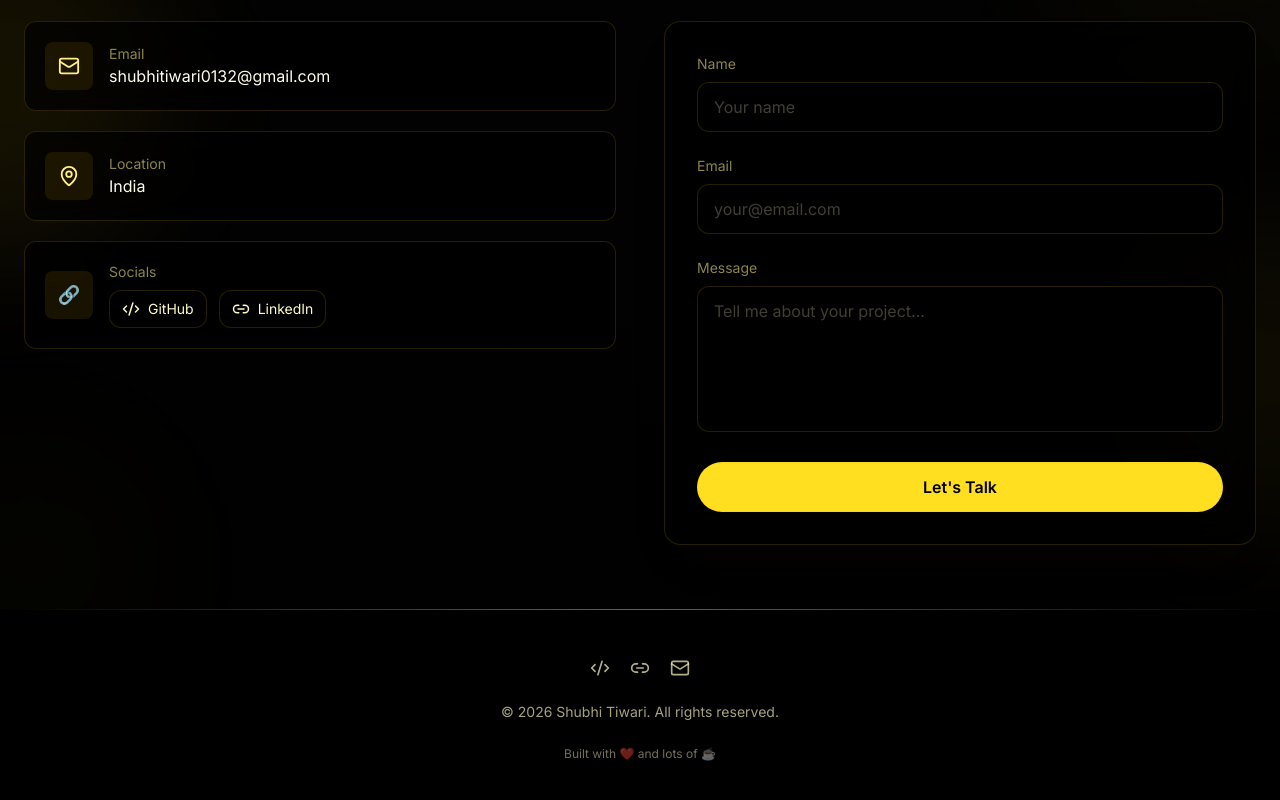
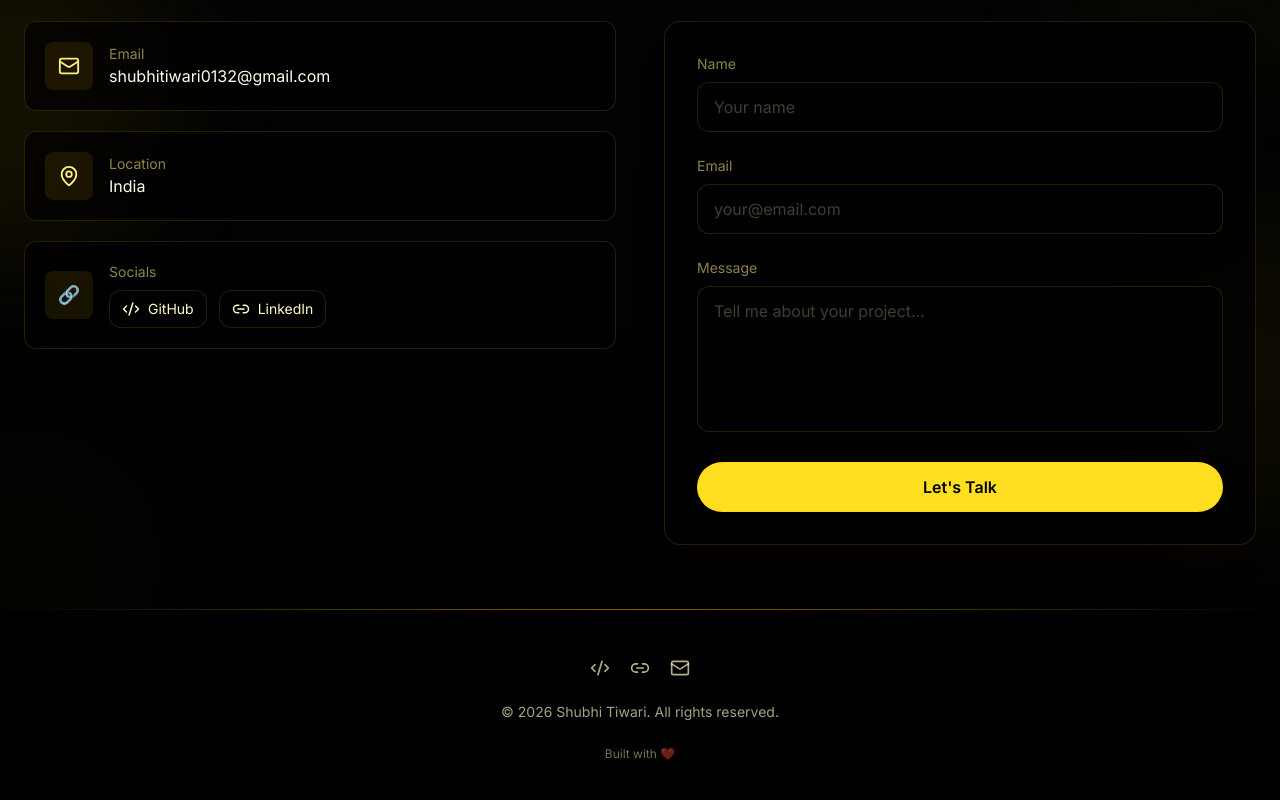
Before and after one commit to shubhitiwariiii/portfolio, a React (Vite) app: page / in a window 1280 px wide. Shown: the part 3432-4232 px from the top of the page. Built offline with nearby package versions, Linux system fonts and the light colour scheme.

Commit message:
updating links

```diff
--- a/src/components/Footer.jsx
+++ b/src/components/Footer.jsx
@@ -4,7 +4,7 @@ import { Code2, Link2, Mail } from "lucide-react";
 function Footer() {
   return (
     <footer className="bg-black/70">
-      <div className="h-px w-full bg-gradient-to-r from-transparent via-yellow-400/50 to-transparent" />
+      <div className="h-px w-full bg-linear-to-r from-transparent via-yellow-400/50 to-transparent" />
 
       <motion.div
         initial={{ opacity: 0, y: 20 }}
@@ -15,7 +15,7 @@ function Footer() {
       >
         <div className="flex gap-5">
           <a
-            href="https://github.com/shubhitiwariii"
+            href="https://github.com/shubhitiwariiii"
             target="_blank"
             rel="noopener noreferrer"
             className="text-yellow-100/70 hover:text-yellow-200 transition-colors duration-200"
@@ -24,7 +24,7 @@ function Footer() {
             <Code2 size={20} />
           </a>
           <a
-            href="https://linkedin.com/in/shubhitiwariii"
+            href="https://www.linkedin.com/in/shubhi-tiwari-664553329/"
             target="_blank"
             rel="noopener noreferrer"
             className="text-yellow-100/70 hover:text-yellow-200 transition-colors duration-200"
@@ -46,7 +46,7 @@ function Footer() {
         </p>
 
         <p className="text-yellow-100/45 text-xs">
-          Built with ❤️ and lots of ☕
+          Built with ❤️
         </p>
       </motion.div>
     </footer>
```
